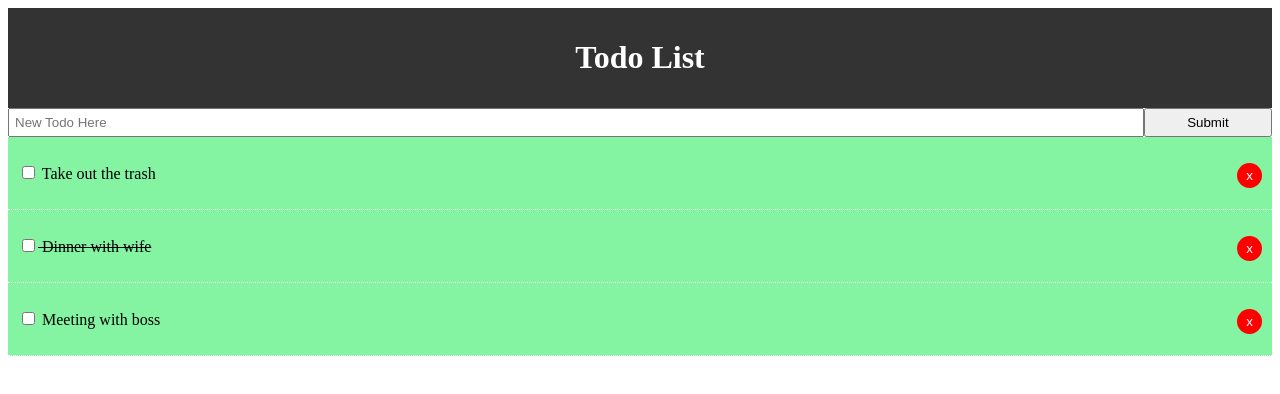
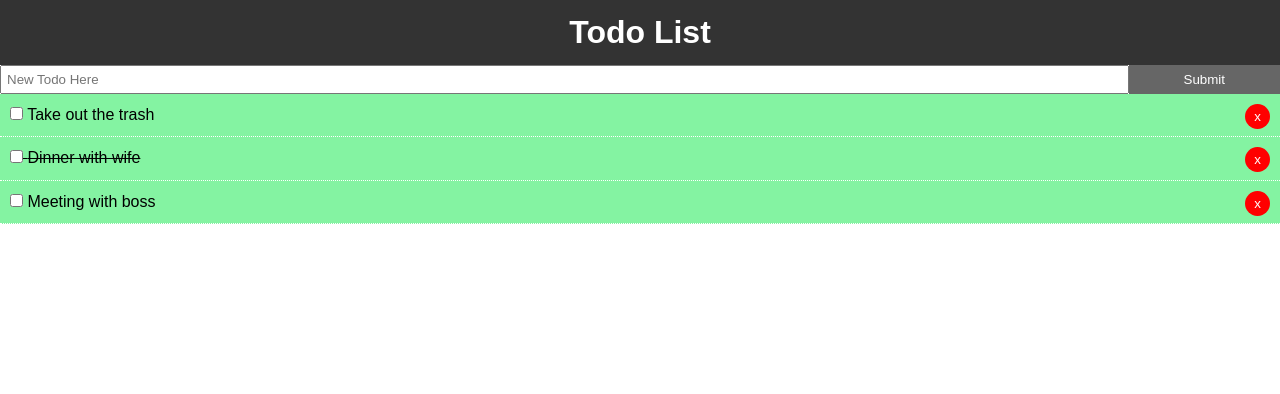
Before and after one commit to kostanzhoglo/react_todo_trav, a React (Create React App) app: page / in a window 1280 px wide. Shown: the top 394 px of the page. Built offline with nearby package versions, Linux system fonts and the light colour scheme.

Commit message:
Add styles to AddTodo

```diff
--- a/src/App.css
+++ b/src/App.css
@@ -13,3 +13,20 @@ a {
   color: #333;
   text-decoration: none;
 }
+
+.container {
+  padding: 0 1rem;
+}
+
+.btn {
+  display: inline-block;
+  border: none;
+  background: #666;
+  color: #fff;
+  padding: 7px 20px;
+  cursor: pointer;
+}
+
+.btn:hover {
+  background: #333
+}
--- a/src/App.js
+++ b/src/App.js
@@ -2,6 +2,8 @@ import React, { Component } from 'react';
 import Header from './components/layout/Header';
 import Todos from './components/Todos';
 import AddTodo from './components/AddTodo';
+
+import './App.css';
 
 class App extends Component {
   state = {
@@ -40,6 +42,7 @@ class App extends Component {
   render() {
     return (
       <div className="App">
+        <container>
           <Header />
           <AddTodo />
           <Todos
@@ -47,6 +50,7 @@ class App extends Component {
             toggleComplete={this.toggleComplete}
             delTodo={this.delTodo}
           />
+        </container>
       </div>
     );
   }
```
Lines whose indentation alone changed are shown as unchanged.
